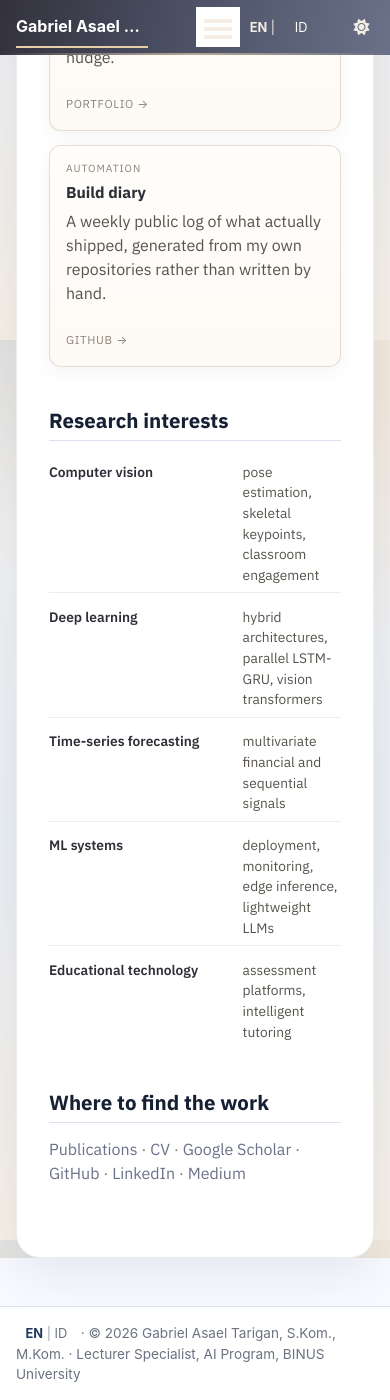
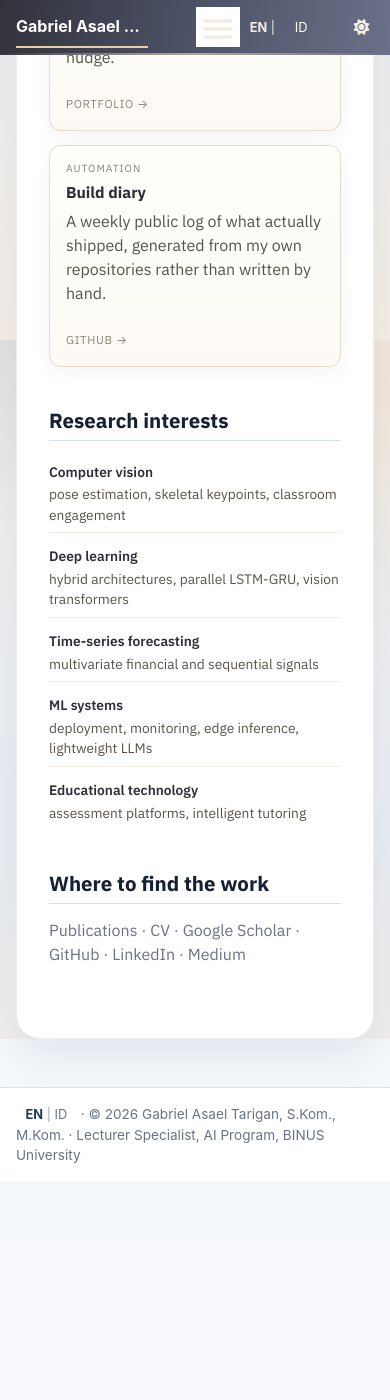
Before and after one commit to asaeltarigan/asaeltarigan.github.io, a Jekyll site: the page built from _pages/about.md, in a window 390 px wide and 1400 px high, scrolled down 3260 px. Built offline with Jekyll 4.4.1, drawn with Linux system fonts in a browser that asks for light colours; a style sheet for code colours, icons or effects is not loaded; after the commit the page ends 4441 px from its top, so only the background shows below that.

Commit message:
Homepage: single-column interests on mobile

```diff
--- a/_includes/head.html
+++ b/_includes/head.html
@@ -94,4 +94,4 @@
 <link rel="preconnect" href="https://fonts.gstatic.com" crossorigin>
 <link href="https://fonts.googleapis.com/css2?family=IBM+Plex+Sans:wght@400;500;600;700&display=swap" rel="stylesheet">
 <link rel="stylesheet" href="{{ base_path }}/assets/css/main.css">
-<link rel="stylesheet" href="{{ base_path }}/assets/css/custom.css?v=67">
+<link rel="stylesheet" href="{{ base_path }}/assets/css/custom.css?v=68">
--- a/assets/css/custom.css
+++ b/assets/css/custom.css
@@ -1256,7 +1256,7 @@ html[data-theme="dark"] .cv .cv-subhead { color: #f0eae0; }
 .hp-grid--systems { grid-template-columns: repeat(2, minmax(0, 1fr)); }
 
 @media (max-width: 760px) {
-  .hp-interests li { grid-template-columns: 1fr; gap: 0.1rem; }
+  body .hp-interests li { grid-template-columns: 1fr; gap: 0.1rem; }
 }
 
 .hp-more {
```
